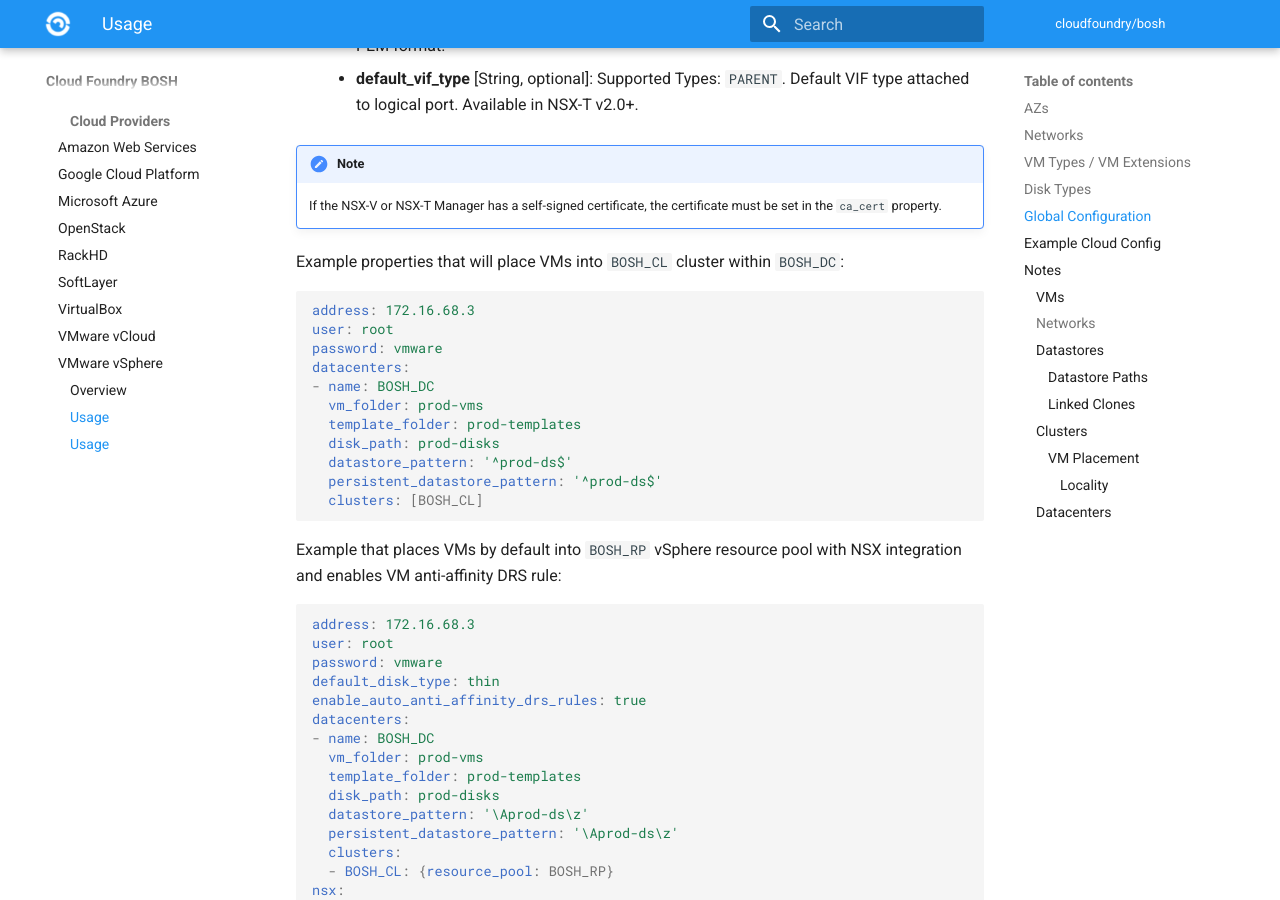
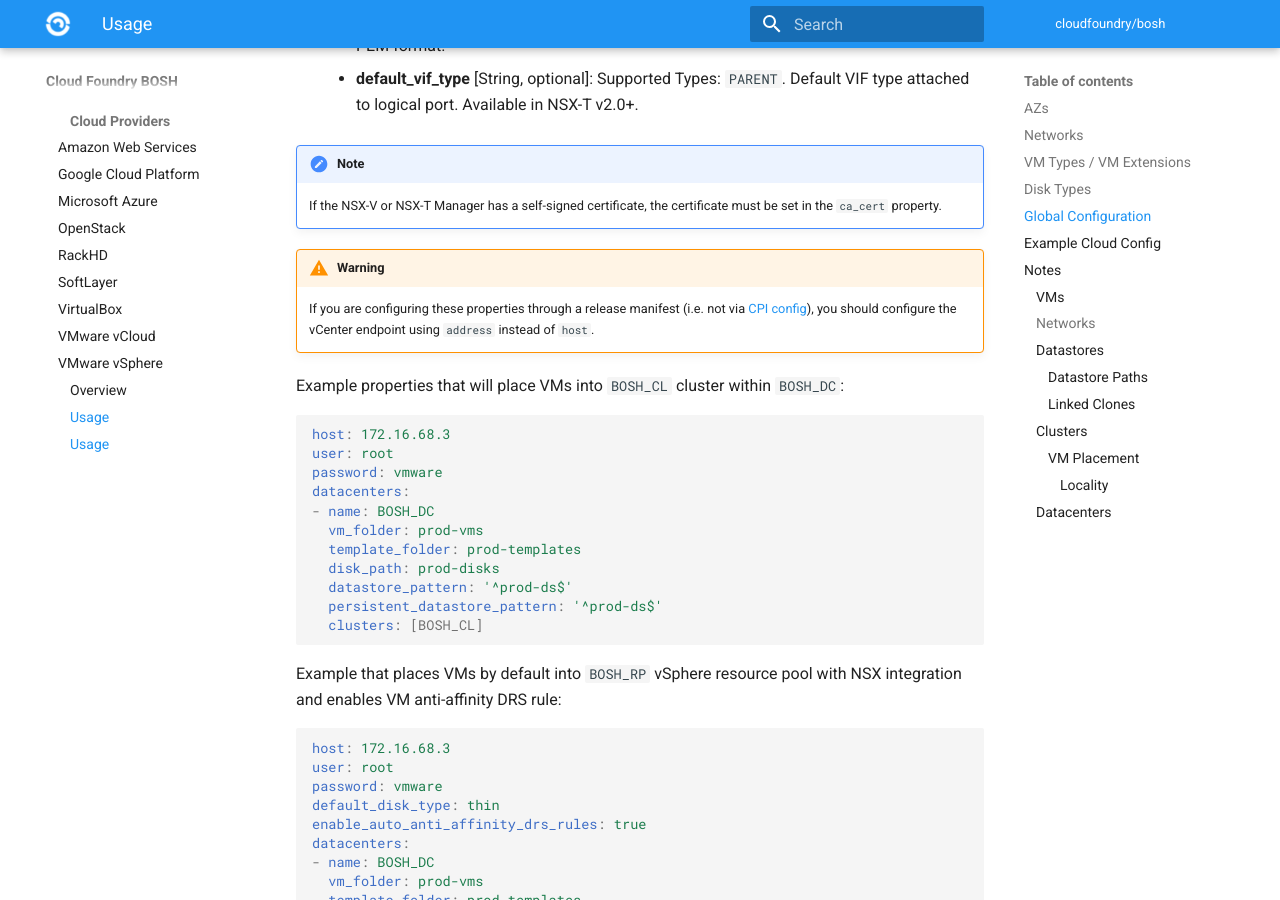
Before and after one commit to cloudfoundry/docs-bosh, an MkDocs documentation site: the page built from content/vsphere-cpi.md, in a window 1280 px wide and 900 px high, scrolled down 6629 px. Built offline with MkDocs 1.6.1 and Material for MkDocs 9.7.7, drawn with Linux system fonts in a browser that asks for light colours; old or Windows-style settings are respelled for this version of MkDocs; some of the changed text lies outside the part shown.

Commit message:
Add small warning about host vs address in vSphere
https://github.com/cloudfoundry-incubator/bosh-vsphere-cpi-release/issues/136
https://github.com/cloudfoundry/docs-bosh/pull/564#issuecomment-415207251

````diff
--- a/content/vsphere-cpi.md
+++ b/content/vsphere-cpi.md
@@ -209,10 +209,13 @@ Schema:
 !!! note
     If the NSX-V or NSX-T Manager has a self-signed certificate, the certificate must be set in the `ca_cert` property.
 
+!!! warning
+    If you are configuring these properties through a release manifest (i.e. not via [CPI config](cpi-config.md)), you should configure the vCenter endpoint using `address` instead of `host`.
+
 Example properties that will place VMs into `BOSH_CL` cluster within `BOSH_DC`:
 
 ```yaml
-address: 172.16.68.3
+host: 172.16.68.3
 user: root
 password: vmware
 datacenters:
@@ -228,7 +231,7 @@ datacenters:
 Example that places VMs by default into `BOSH_RP` vSphere resource pool with NSX integration and enables VM anti-affinity DRS rule:
 
 ```yaml
-address: 172.16.68.3
+host: 172.16.68.3
 user: root
 password: vmware
 default_disk_type: thin
````
Also changed, not shown: other parts of content/vsphere-cpi.md (+1 -1 lines).
